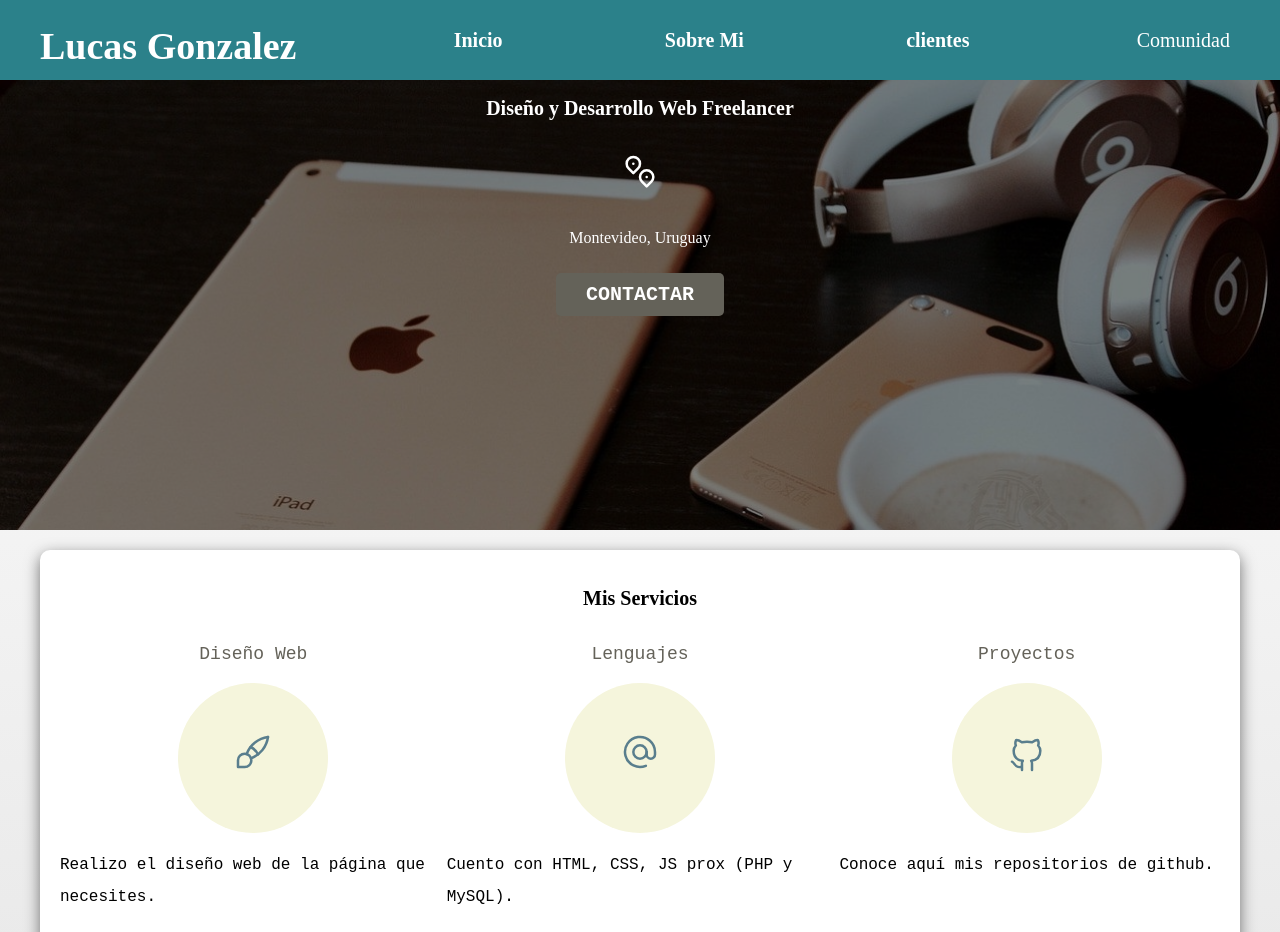
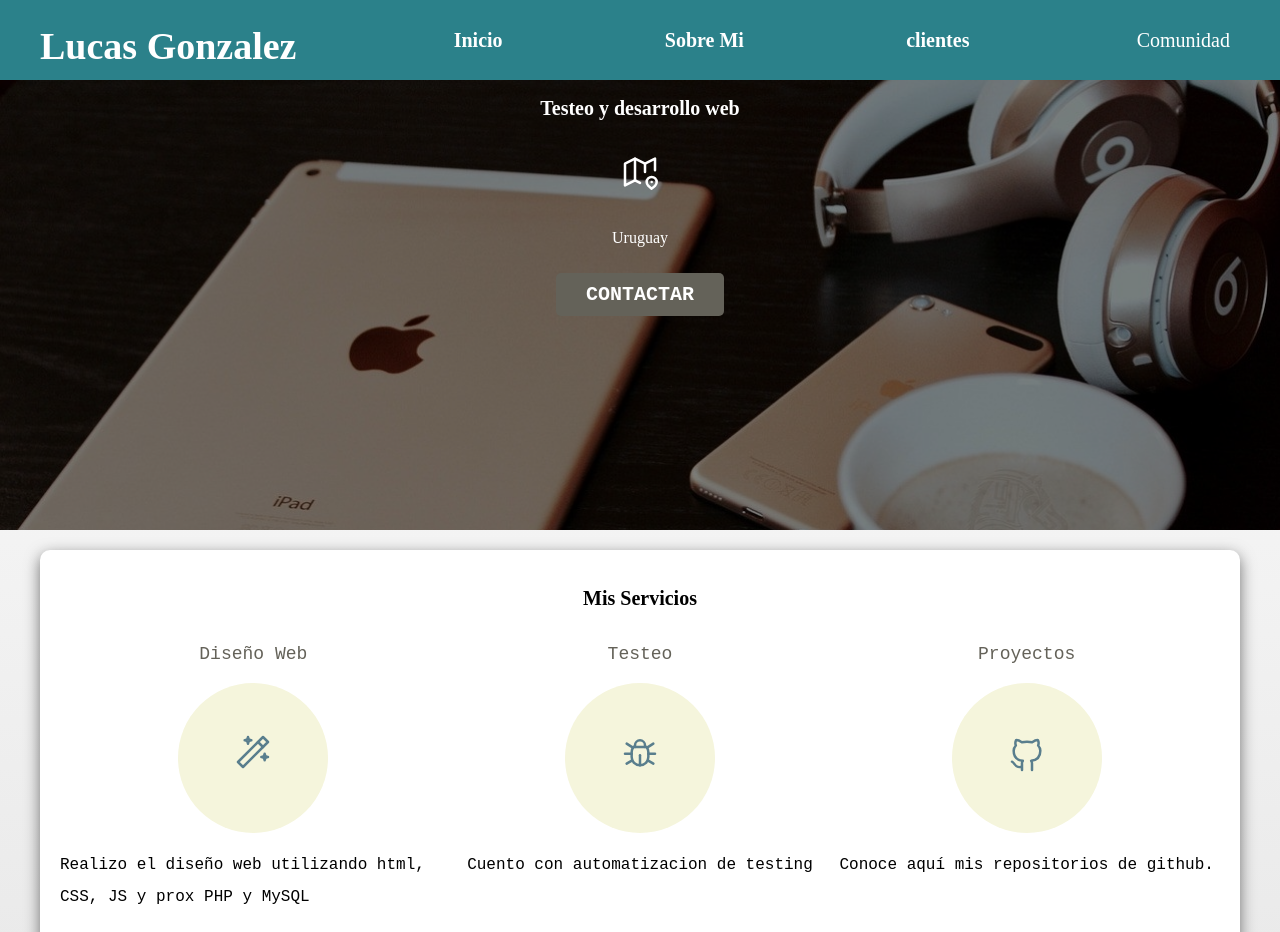
Before and after one commit to avarageuser/Freelancer, a plain HTML site: page index.html in a window 1280 px wide. Shown: the top 932 px of the page. Drawn offline with Linux system fonts and the light colour scheme; a web font is replaced by a local one.

Commit message:
ultimos detalles

```diff
--- a/index.html
+++ b/index.html
@@ -41,18 +41,19 @@
 
     <section class="freelancer">
         <div class="contenido-freelancer" id="inicio">
-        <h2>Diseño y Desarrollo Web <span>Freelancer</span></h2>
+        <h2>Testeo y desarrollo web</h2>
 
         <p>
-            <svg xmlns="http://www.w3.org/2000/svg" class="icon icon-tabler icon-tabler-map-pins" width="40" height="40" viewBox="0 0 24 24" stroke-width="1.5" stroke="#ffffff" fill="none" stroke-linecap="round" stroke-linejoin="round">
+            <svg xmlns="http://www.w3.org/2000/svg" class="icon icon-tabler icon-tabler-map-pin-2" width="40" height="40" viewBox="0 0 24 24" stroke-width="1.5" stroke="#ffffff" fill="none" stroke-linecap="round" stroke-linejoin="round">
                 <path stroke="none" d="M0 0h24v24H0z" fill="none"/>
-                <path d="M10.828 9.828a4 4 0 1 0 -5.656 0l2.828 2.829l2.828 -2.829z" />
-                <path d="M8 7l0 .01" />
-                <path d="M18.828 17.828a4 4 0 1 0 -5.656 0l2.828 2.829l2.828 -2.829z" />
-                <path d="M16 15l0 .01" />
+                <path d="M12 18.5l-3 -1.5l-6 3v-13l6 -3l6 3l6 -3v7" />
+                <path d="M9 4v13" />
+                <path d="M15 7v5" />
+                <path d="M21.121 20.121a3 3 0 1 0 -4.242 0c.418 .419 1.125 1.045 2.121 1.879c1.051 -.89 1.759 -1.516 2.121 -1.879z" />
+                <path d="M19 18v.01" />
               </svg>
         </p>
-        <p>Montevideo, Uruguay</p>
+        <p>Uruguay</p>
 
         <a href="#contacto" class="boton">Contactar</a> <!-- el "#" es para que quede como link sin que lleve a algun lado -->
     </div>
@@ -66,29 +67,36 @@
     <section class="servicio">
         <h3>Diseño Web</h3>
         <div class="iconos">
-        <p><svg xmlns="http://www.w3.org/2000/svg" class="icon icon-tabler icon-tabler-brush" width="40" height="40" viewBox="0 0 24 24" stroke-width="1.5" stroke="#597e8d" fill="none" stroke-linecap="round" stroke-linejoin="round">
+        <p><svg xmlns="http://www.w3.org/2000/svg" class="icon icon-tabler icon-tabler-wand" width="40" height="40" viewBox="0 0 24 24" stroke-width="1.5" stroke="#597e8d" fill="none" stroke-linecap="round" stroke-linejoin="round">
             <path stroke="none" d="M0 0h24v24H0z" fill="none"/>
-            <path d="M3 21v-4a4 4 0 1 1 4 4h-4" />
-            <path d="M21 3a16 16 0 0 0 -12.8 10.2" />
-            <path d="M21 3a16 16 0 0 1 -10.2 12.8" />
-            <path d="M10.6 9a9 9 0 0 1 4.4 4.4" />
+            <path d="M6 21l15 -15l-3 -3l-15 15l3 3" />
+            <path d="M15 6l3 3" />
+            <path d="M9 3a2 2 0 0 0 2 2a2 2 0 0 0 -2 2a2 2 0 0 0 -2 -2a2 2 0 0 0 2 -2" />
+            <path d="M19 13a2 2 0 0 0 2 2a2 2 0 0 0 -2 2a2 2 0 0 0 -2 -2a2 2 0 0 0 2 -2" />
           </svg></p>
         </div>
-        <p>Realizo el diseño web de la página que necesites. </p>
+        <p>Realizo el diseño web utilizando html, CSS, JS y prox PHP y MySQL </p>
     </section class="servicio">
 
     <section class="servicio">
-        <h3>Lenguajes</h3>
+        <h3>Testeo</h3>
         <div class="iconos">
         <p>
-          <svg xmlns="http://www.w3.org/2000/svg" class="icon icon-tabler icon-tabler-at" width="40" height="40" viewBox="0 0 24 24" stroke-width="1.5" stroke="#597e8d" fill="none" stroke-linecap="round" stroke-linejoin="round">
-            <path stroke="none" d="M0 0h24v24H0z" fill="none"/>
-            <path d="M12 12m-4 0a4 4 0 1 0 8 0a4 4 0 1 0 -8 0" />
-            <path d="M16 12v1.5a2.5 2.5 0 0 0 5 0v-1.5a9 9 0 1 0 -5.5 8.28" />
-          </svg>
+            <svg xmlns="http://www.w3.org/2000/svg" class="icon icon-tabler icon-tabler-bug" width="40" height="40" viewBox="0 0 24 24" stroke-width="1.5" stroke="#597e8d" fill="none" stroke-linecap="round" stroke-linejoin="round">
+                <path stroke="none" d="M0 0h24v24H0z" fill="none"/>
+                <path d="M9 9v-1a3 3 0 0 1 6 0v1" />
+                <path d="M8 9h8a6 6 0 0 1 1 3v3a5 5 0 0 1 -10 0v-3a6 6 0 0 1 1 -3" />
+                <path d="M3 13l4 0" />
+                <path d="M17 13l4 0" />
+                <path d="M12 20l0 -6" />
+                <path d="M4 19l3.35 -2" />
+                <path d="M20 19l-3.35 -2" />
+                <path d="M4 7l3.75 2.4" />
+                <path d="M20 7l-3.75 2.4" />
+              </svg>
         </p>
         </div>
-        <p>Cuento con HTML, CSS, JS prox (PHP y MySQL).</p>
+        <p>Cuento con automatizacion de testing</p>
     </section>
 
     <section class="servicio">
@@ -147,7 +155,7 @@
 <script src="script.js"></script>
 
 <footer class="footer">
-    <p>Todos los derechos resevados. Lucas Gonzalez</p>
+    <p>Todos los derechos reservados. Lucas Gonzalez</p>
 </footer>
 
 </body>
--- a/styles.css
+++ b/styles.css
@@ -184,6 +184,7 @@ header {
     align-items: center;
 }
 
+
 /* formulario de contacto */
 .formulario {
     background-color: var(--gris);
```
